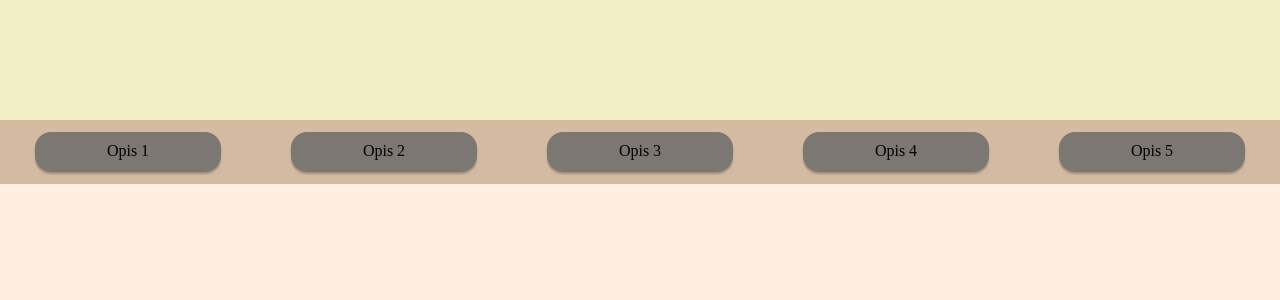
After one commit to ZimmerPM/WDPAI, a PHP site: page /public/views/catalog.html in a window 1280 px wide. The commit adds this page. Shown: the top 300 px of the page. Run offline with PHP 8.4, Linux system fonts and the light colour scheme.

Commit message:
Added catalog view and updated CSS file

```diff
--- a/public/css/style.css
+++ b/public/css/style.css
@@ -86,3 +86,43 @@ input:focus {
         width: 40%;
     }
 }
+
+.catalog {
+    background-color: #FFEEE2;
+}
+
+.catalog .top-bar {
+    height: 15vh;
+    width: 100%;
+    background-color: #F2EFC7;
+}
+
+/* Styl dla paska nawigacyjnego */
+nav {
+    height: 8vh;
+    width: 100%;
+    background-color: #D2BBA0;
+    display: flex;
+    justify-content: space-around;
+    align-items: center; /* Wyśrodkowuje przyciski w pionie */
+}
+
+/* Styl dla przycisków nawigacyjnych */
+nav .nav-button {
+    width: 13vw;
+    height: 1.5vw;
+    border-radius: 1em;
+    background: rgba(91, 91, 98, 0.70);
+    box-shadow: 0px 2px 2px 0px rgba(0, 0, 0, 0.25);
+    text-decoration: none; /* Usuwamy podkreślenie dla linku */
+    color: inherit; /* Dziedziczenie koloru tekstu z otaczających elementów, można ustawić konkretny kolor */
+    display: inline-block; /* Umożliwia lepsze kontrolowanie stylów dla linku */
+    text-align: center; /* Wyśrodkowanie tekstu */
+    padding: 10px; /* Dodatkowe wypełnienie wokół tekstu */
+    transition: background 0.3s ease; /* Płynne przejście dla efektu hover */
+}
+
+/* Styl dla efektu hover */
+nav .nav-button:hover {
+    background: rgba(91, 91, 98, 0.90); /* Ciemniejsze tło dla efektu hover */
+}
--- /dev/null
+++ b/public/views/catalog.html
@@ -0,0 +1,23 @@
+<!DOCTYPE html>
+<html lang="pl">
+<head>
+    <meta charset="UTF-8">
+    <meta name="viewport" content="width=device-width, initial-scale=1.0">
+
+    <link rel="stylesheet" type="text/css" href="../css/style.css">
+
+    <title>Katalog książek</title>
+</head>
+<body class="catalog">
+    <div class="top-bar"></div>
+
+    <nav>
+        <a href="link1.html" class="nav-button">Opis 1</a>
+        <a href="link2.html" class="nav-button">Opis 2</a>
+        <a href="link3.html" class="nav-button">Opis 3</a>
+        <a href="link4.html" class="nav-button">Opis 4</a>
+        <a href="link5.html" class="nav-button">Opis 5</a>
+    </nav>
+
+</body>
+</html>
```
